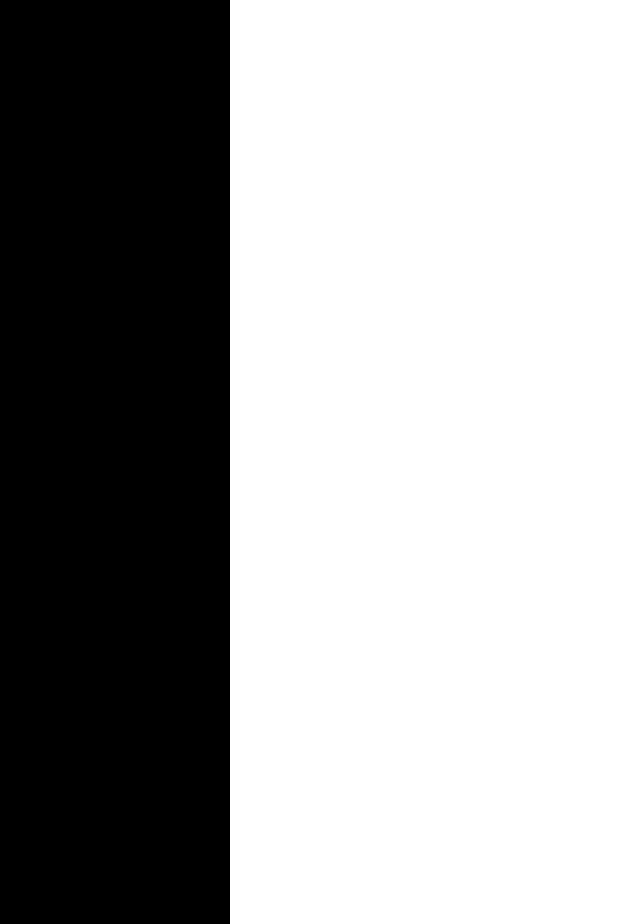
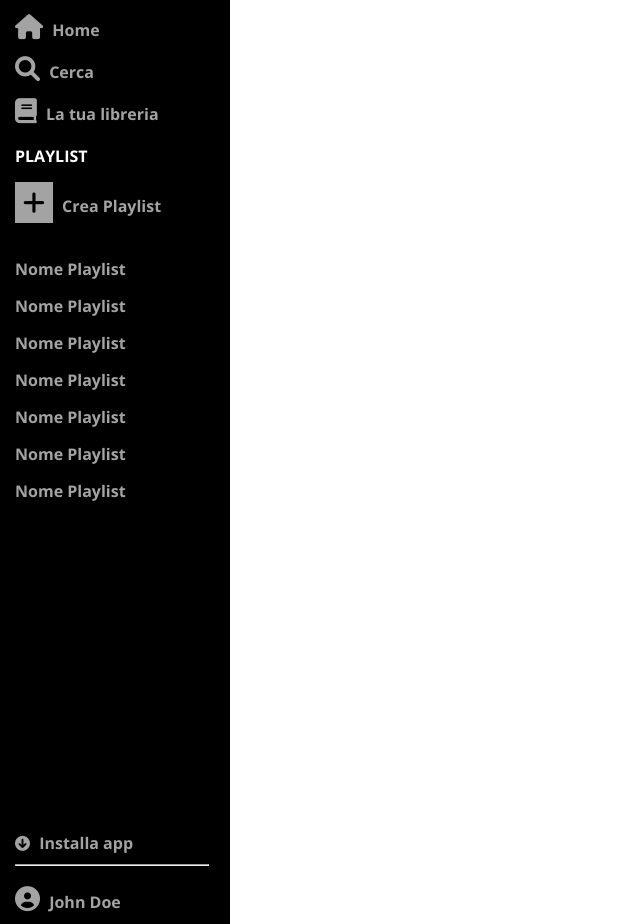
Before and after one commit to Aurel1701/html-css-spotifyweb, a plain HTML site: page img/index.html in a window 1280 px wide. Shown: the part 76-1000 px from the top of the page, without its empty margins (0-640 px from the left). Drawn offline with nearby package versions, Linux system fonts and the light colour scheme.

Commit message:
edit sidebar

```diff
--- a/img/index.html
+++ b/img/index.html
@@ -18,6 +18,43 @@
                 <img class="img-logo" src="./img/logo-small.svg" alt="">
                 <span class="name-logo">Spotify</span>
             </div>
+            <div class="house">
+                <i class="fa-solid fa-house"></i>
+                <span>Home</span>
+            </div>
+            <div class="search">
+                <i class="fa-solid fa-magnifying-glass"></i>
+                <span>Cerca</span>
+            </div>
+            <div class="books">
+                <i class="fa-solid fa-book"></i>
+                <span>La tua libreria</span>
+            </div>
+            <div class="play">
+                <h4>PLAYLIST</h4>
+            </div>
+            <div class="add">
+                <i class="fa-solid fa-plus"></i>
+                <span>Crea Playlist</span>
+            </div>
+            <div class="playlist">
+                <h4>Nome Playlist</h4>
+                <h4>Nome Playlist</h4>
+                <h4>Nome Playlist</h4>
+                <h4>Nome Playlist</h4>
+                <h4>Nome Playlist</h4>
+                <h4>Nome Playlist</h4>
+                <h4>Nome Playlist</h4>
+            </div>
+            <div class="installa-app">
+                <i class="fa-solid fa-circle-arrow-down"></i>
+                <span>Installa app</span>
+                <hr>
+            </div>
+            <div class="user">
+                <i class="fa-solid fa-circle-user"></i>
+                <span>John Doe</span>
+            </div>
 
         </div>
     </header>
--- a/img/style.css
+++ b/img/style.css
@@ -19,21 +19,125 @@
         width: 230px;
         height: 1000px;
         background-color:rgba(0, 0, 0, 1);
+        padding-left: 15px;
 }
 .img-logo{
         height: 40px;
         width: 40px;
-        margin-left: 10px;
+
 }
 .name-logo{
         color:rgba(255, 255, 255, 1);
-        font-size: 25px;
-        font-family: 'Open Sans', sans-serif;
+        font-size: 23px;
         padding-left: 5px;
 }
 .logo{
         display: flex;
         justify-content: flex-start;
         align-items: center;
-        padding-top: 10px;
+        padding-top: 20px;
 }
+.house{
+        padding-top: 30px;
+
+}
+ .house span{
+       color:rgba(163, 163, 163, 1);
+       padding-left: 5px;
+
+}
+.fa-house{
+        color:rgba(163, 163, 163, 1);
+        font-size: 25px;
+
+}
+.search{
+        padding-top: 15px;
+
+}
+.search span{
+        color:rgba(163, 163, 163, 1);
+        padding-left: 5px;
+
+}
+.fa-magnifying-glass{
+         color:rgba(163, 163, 163, 1);
+         font-size: 25px;
+}
+.books{
+        padding-top: 15px;
+
+}
+ .books span{
+        color:rgba(163, 163, 163, 1);
+        padding-left: 5px;
+
+}
+.fa-book{
+        color:rgba(163, 163, 163, 1);
+        font-size: 25px;
+}
+.play h4{
+    color: rgba(255, 255, 255, 1);
+    padding-top: 20px;
+
+}
+.add{
+    padding-top: 15px;
+
+}
+.add span{
+    color:rgba(163, 163, 163, 1);
+    padding-left: 5px;
+
+}
+.fa-plus{
+    background-color:rgba(163, 163, 163, 1);
+    font-size: 25px;
+    padding: 8px;
+}
+.playlist{
+    padding-top: 20px;
+
+}
+.playlist h4{
+    color:rgba(163, 163, 163, 1);
+    padding-top: 15px;
+
+}
+.installa-app{
+    margin-top: 330px;
+
+}
+.installa-app span{
+    color:rgba(163, 163, 163, 1);
+    padding-left: 5px;
+
+}
+.installa-app hr{
+    color:rgba(163, 163, 163, 1);
+    width: 90%;
+    margin-top: 10px;
+
+}
+.fa-circle-arrow-down{
+    color:rgba(163, 163, 163, 1);
+    font-size: 15px;
+}
+.user{
+    padding-top: 5px;
+
+}
+.user span{
+    color:rgba(163, 163, 163, 1);
+    padding-left: 5px;
+
+}
+.fa-circle-user{
+    color:rgba(163, 163, 163, 1);
+    font-size: 25px;
+    padding-top: 15px;
+
+
+
+}
```
Also changed, not shown: 1 other file. Lines whose indentation alone changed are shown as unchanged.
